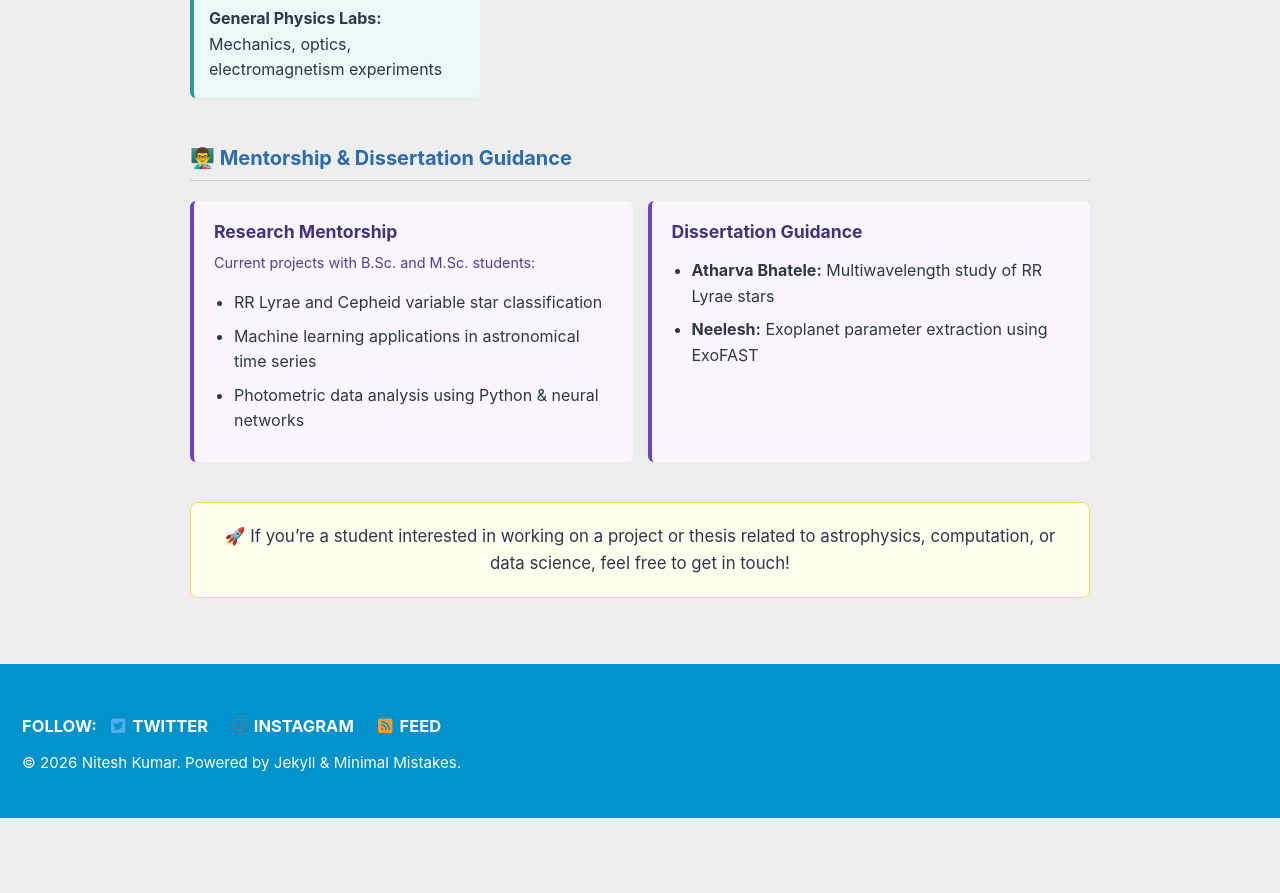
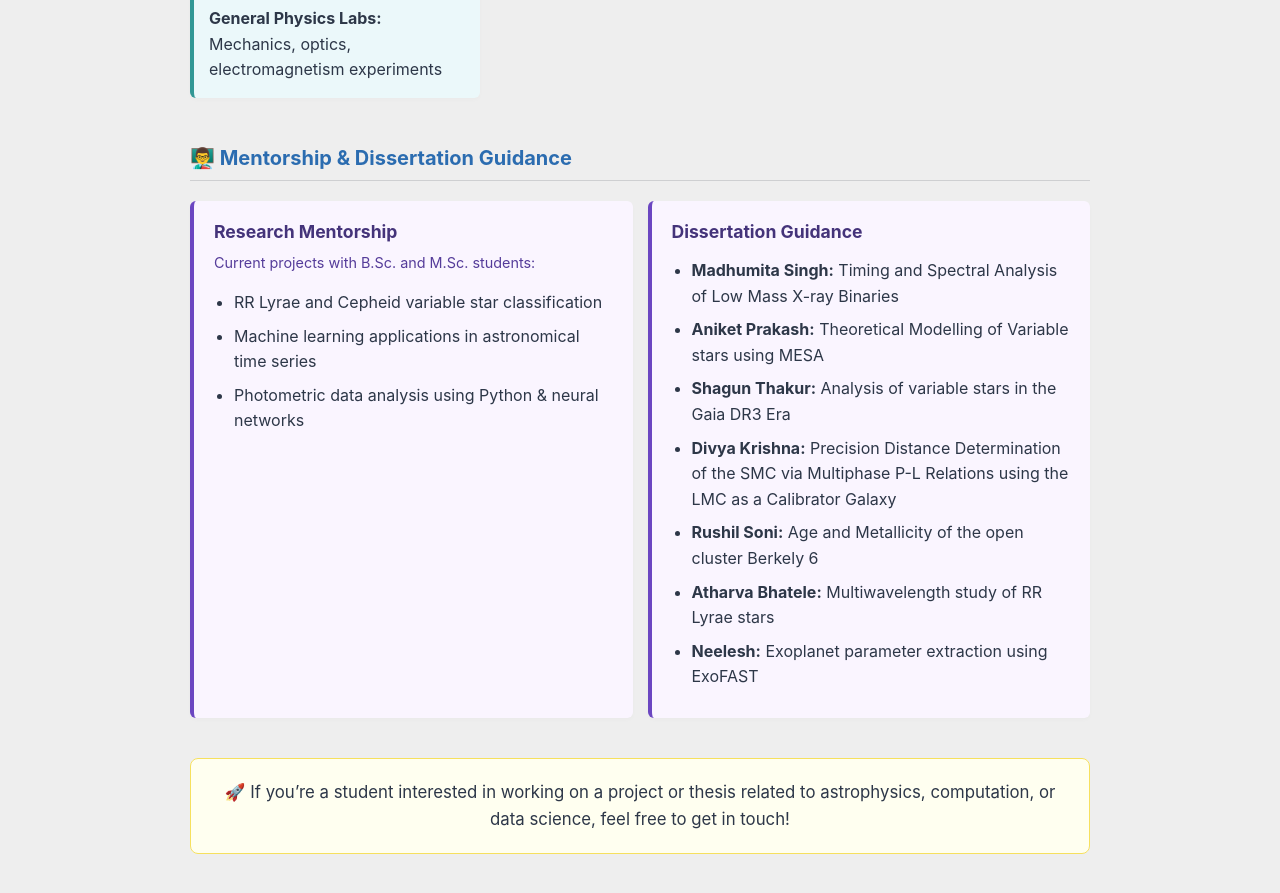
Before and after one commit to niteshchandra039/niteshchandra039.github.io, a Jekyll site: the page built from teaching.md, in a window 1280 px wide and 900 px high, scrolled down 1705 px. Shown: the top 893 px of the window. Built offline with Jekyll 4.4.1, drawn with Linux system fonts in a browser that asks for light colours; cached includes are drawn as plain includes; before the commit the page ends 2523 px from its top, so only the background shows below that.

Commit message:
updated students info

```diff
--- a/teaching.md
+++ b/teaching.md
@@ -152,7 +152,7 @@ permalink: /teaching/
 <div class="page__content page-wrapper">
 
   <div class="intro-box">
-    <h1 style="margin-top: 0; border-bottom: none;">Teaching & Student Resources</h1>
+    <h1 style="margin-top: 1; border-bottom: none;">Teaching & Student Resources</h1>
     <p style="margin-bottom: 0;">
       As an Assistant Professor at <strong>UPES, Dehradun</strong>, I actively teach and mentor undergraduate and postgraduate students.
       My teaching philosophy emphasizes clarity, experimentation, and the integration of computation into modern physics education.
@@ -367,6 +367,12 @@ permalink: /teaching/
     <div class="grid-card-mentor">
       <h3 style="margin-top: 0; color: #44337a; font-size: 1.1em;">Dissertation Guidance</h3>
       <ul style="padding-left: 20px; margin-bottom: 0;">
+        <li style="margin-bottom: 8px;"><strong>Madhumita Singh:</strong> Timing and Spectral Analysis of Low Mass X-ray Binaries</li>
+        <li style="margin-bottom: 8px;"><strong>Aniket Prakash:</strong> Theoretical Modelling of Variable stars using MESA</li>
+        <li style="margin-bottom: 8px;"><strong>Shagun Thakur:</strong> Analysis of variable stars in the Gaia DR3 Era</li>
+        <!-- <li style="margin-bottom: 8px;"><strong>Atharva Bhatele:</strong> Multiwavelength study of RR Lyrae stars</li> -->
+        <li style="margin-bottom: 8px;"><strong>Divya Krishna:</strong> Precision Distance Determination of the SMC via Multiphase P-L Relations using the LMC as a Calibrator Galaxy </li>
+        <li style="margin-bottom: 8px;"><strong>Rushil Soni:</strong> Age and Metallicity of the open cluster Berkely 6 </li>
         <li style="margin-bottom: 8px;"><strong>Atharva Bhatele:</strong> Multiwavelength study of RR Lyrae stars</li>
         <li><strong>Neelesh:</strong> Exoplanet parameter extraction using ExoFAST</li>
       </ul>
```
